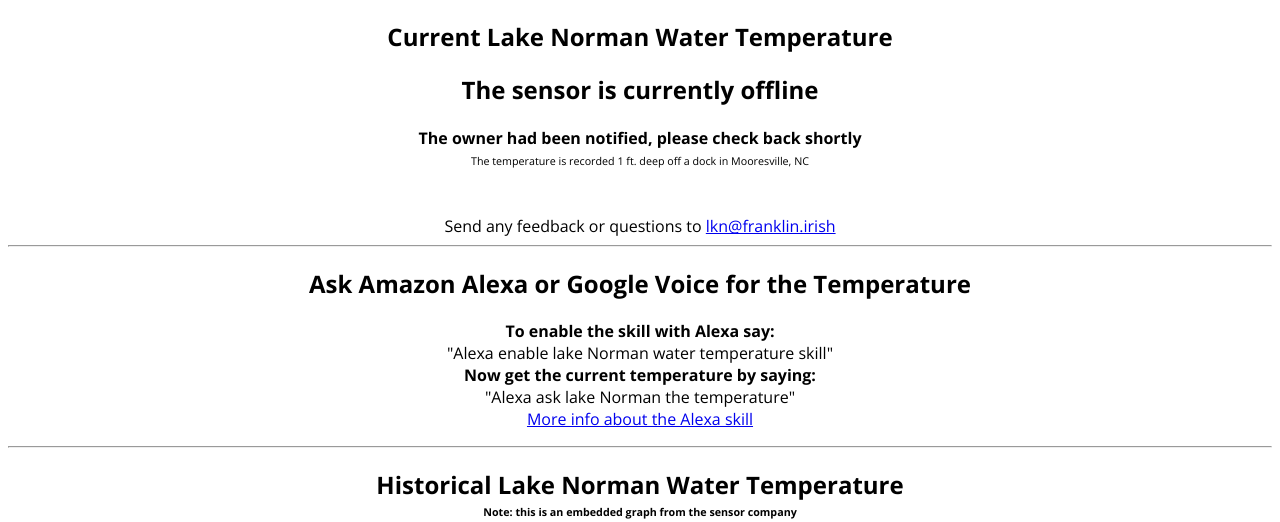
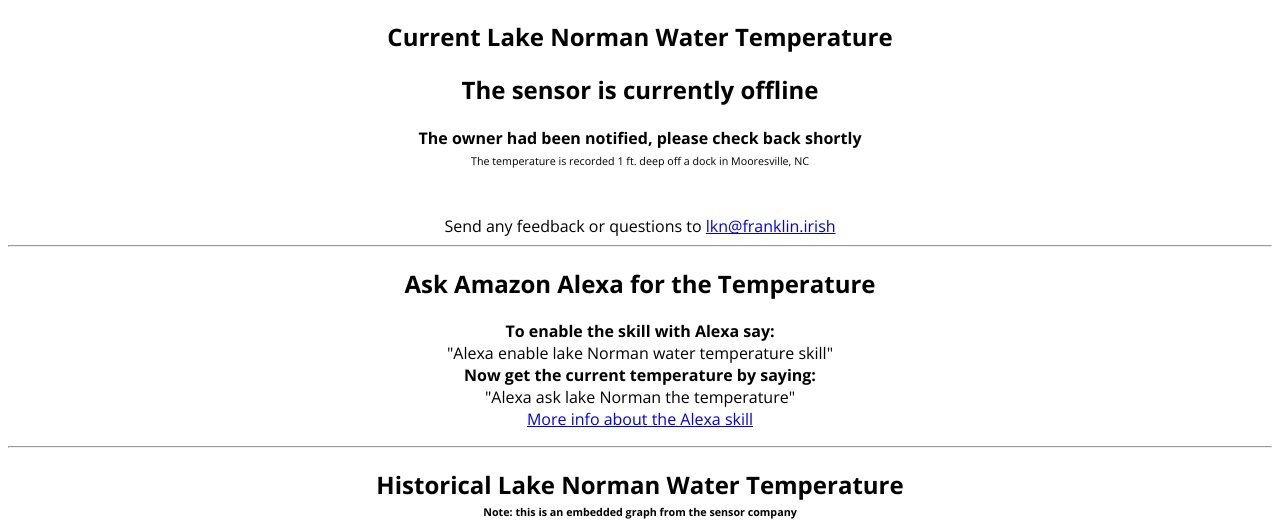
Before and after one commit to franklsm1/LakeNormanWaterTemp, a website: page index.html in a window 1280 px wide. Shown: the top 522 px of the page. Drawn offline with nearby package versions, Linux system fonts and the light colour scheme; no server answers.

Commit message:
Update index.html

```diff
--- a/index.html
+++ b/index.html
@@ -39,7 +39,7 @@
             <a href="mailto:lkn@franklin.irish?subject=Lake Norman Water Temp"> lkn@franklin.irish </a>
         </div>
         <hr/>
-        <h2 style="text-align: center;">Ask Amazon Alexa or Google Voice for the Temperature</h2>
+        <h2 style="text-align: center;">Ask Amazon Alexa for the Temperature</h2>
         <p style="text-align: center;">
             <b>To enable the skill with Alexa say:</b>
             <br>
```
